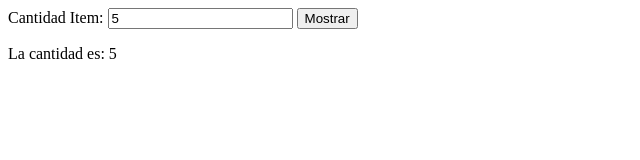
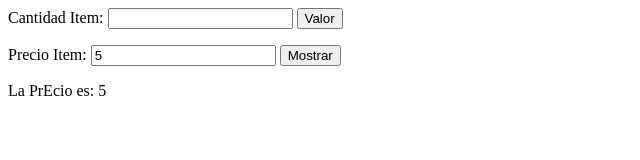
Before and after one commit to Mark00es/totalizadorPrueba, a website built with Parcel: page index.html in a window 1280 px wide. Both pictures are taken after typing "5" into the empty fields and a click on the input "Mostrar". Shown: the whole page, without its empty margins (0-640 px from the left). Built offline with nearby package versions, Linux system fonts and the light colour scheme.

Commit message:
Segunda Funcionalidad

```diff
--- a/index.html
+++ b/index.html
@@ -3,10 +3,20 @@
     <form id="cantidad-form">
       <label for="cantidad-item">Cantidad Item:</label>
       <input type="number" id="cantidad-item"/>
-      <input type="submit" value="Mostrar"/>
+      <input type="submit" value="Valor"/>
     </form>
     <div id="resultado-div"></div>
 
     <script type="module" src="./src/presenter.js"></script>
+
+    <form id="precio-form">
+      <label for="precio-item">Precio Item:</label>
+      <input type="number" id="precio-item"/>
+      <input type="submit" value="Mostrar"/>
+    </form>
+    <div id="resultado-prec"></div>
+
+    <script type="module" src="./src/presenter.js"></script>
+
   </body>
 </html>
--- a/src/presenter.js
+++ b/src/presenter.js
@@ -1,6 +1,10 @@
 const cant = document.querySelector("#cantidad-item");
 const form = document.querySelector("#cantidad-form");
 const div = document.querySelector("#resultado-div");
+
+const precio = document.querySelector("#precio-item");
+const prec = document.querySelector("#precio-form");
+const resp1 = document.querySelector("#resultado-prec");
 
 form.addEventListener("submit", (event) => {
   event.preventDefault();
@@ -9,3 +13,10 @@ form.addEventListener("submit", (event) => {
 
   div.innerHTML = "<p> La cantidad es: " + firstNumber + "</p>";
 });
+prec.addEventListener("submit", (event) => {
+  event.preventDefault();
+
+  const SecondNumber = Number.parseInt(precio.value);
+
+  resp1.innerHTML = "<p> La PrEcio es: " + SecondNumber + "</p>";
+});
```
